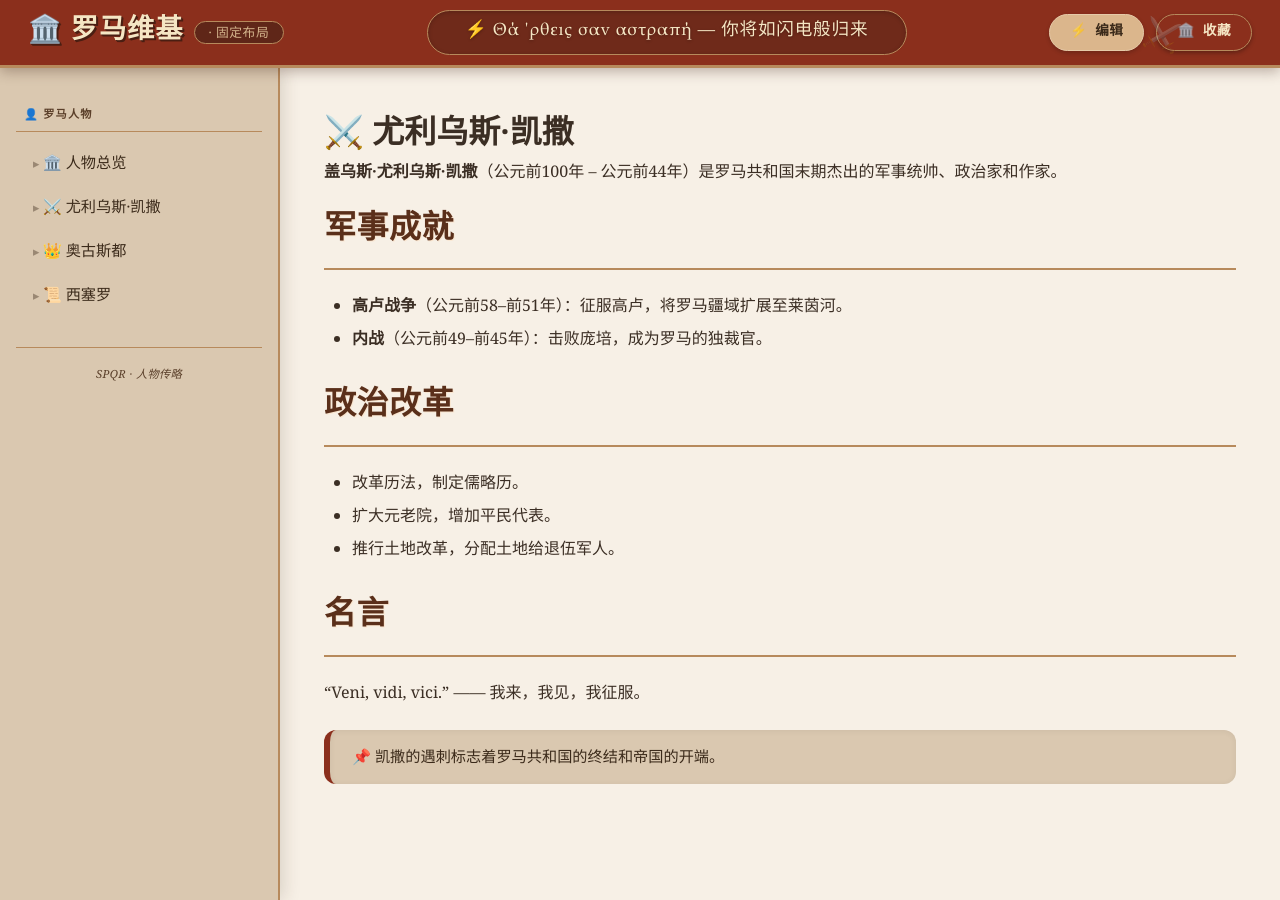
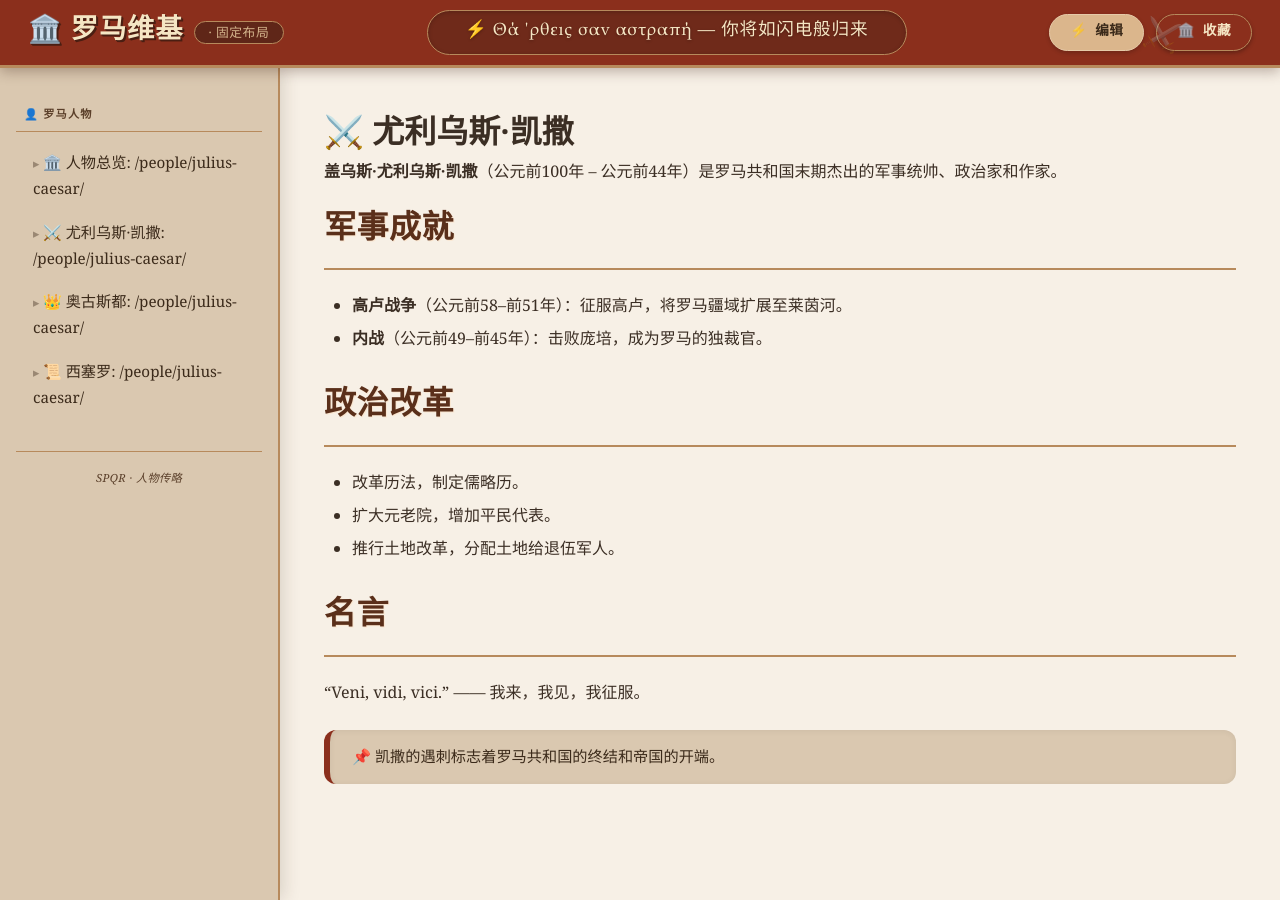
Before and after one commit to GensokyoCirno/gensokyocirno.github.io, a Jekyll site: the page built from pages/people/julius-caesar.md, in a window 1280 px wide. Built offline with Jekyll 4.4.1, drawn with Linux system fonts in a browser that asks for light colours.

Commit message:
优化逻辑测试 - a3

```diff
--- a/_includes/sidebar/people.html
+++ b/_includes/sidebar/people.html
@@ -4,7 +4,7 @@
     {% for nav in site.navigation_people %}
       <a href="{{ '/people/' + nav.url | relative_url }}"
          class="{% if page.url == '/' + nav.url %}active{% endif %}">
-        <span>{{ nav.icon }}</span> {{ nav.title }}
+        <span>{{ nav.icon }}</span> {{ nav.title }}: {{page.url}}
       </a>
     {% endfor %}
 <!--
```
